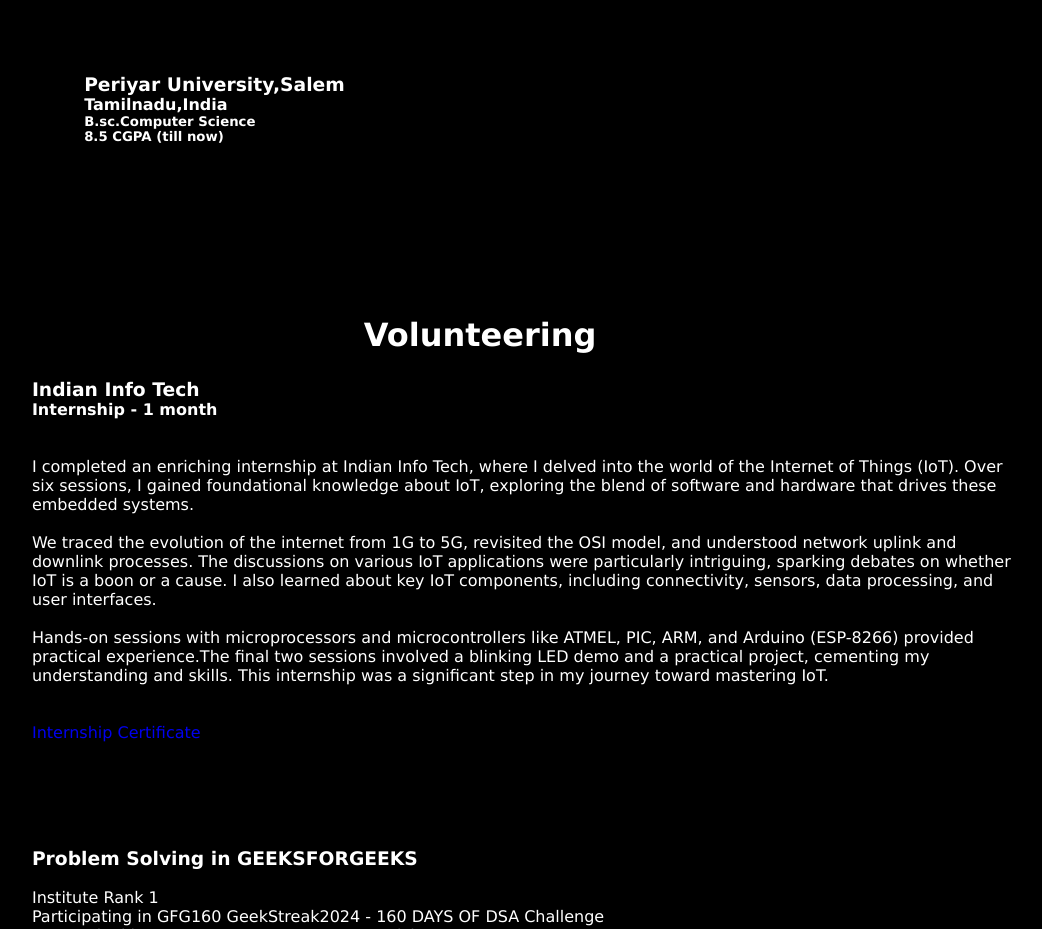
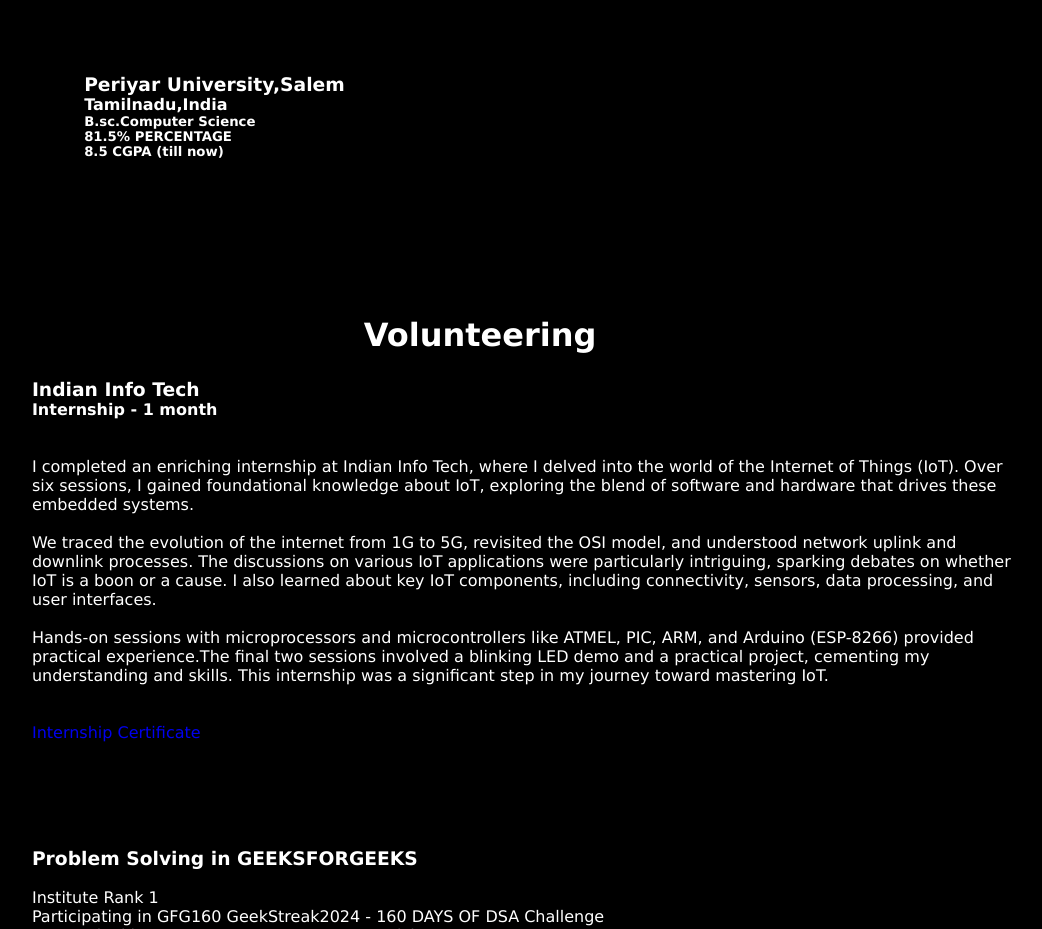
Before and after one commit to DeepasriSelladurai/DeepasriSelladurai.github.io, a plain HTML site: page index.html in a window 1280 px wide. Shown: the part 5980-6909 px from the top of the page, without its empty margins (178-1220 px from the left). Drawn offline with nearby package versions, Linux system fonts and the light colour scheme.

Commit message:
Update index.html

```diff
--- a/index.html
+++ b/index.html
@@ -139,6 +139,7 @@
                     <h3>Periyar University,Salem</h3>
                     <h4>Tamilnadu,India</h4>
                     <h5>B.sc.Computer Science</h5>
+                    <h5>81.5% PERCENTAGE<h5>
                     <h5>8.5 CGPA (till now)</h5>
                 </div>
         </div>
```
